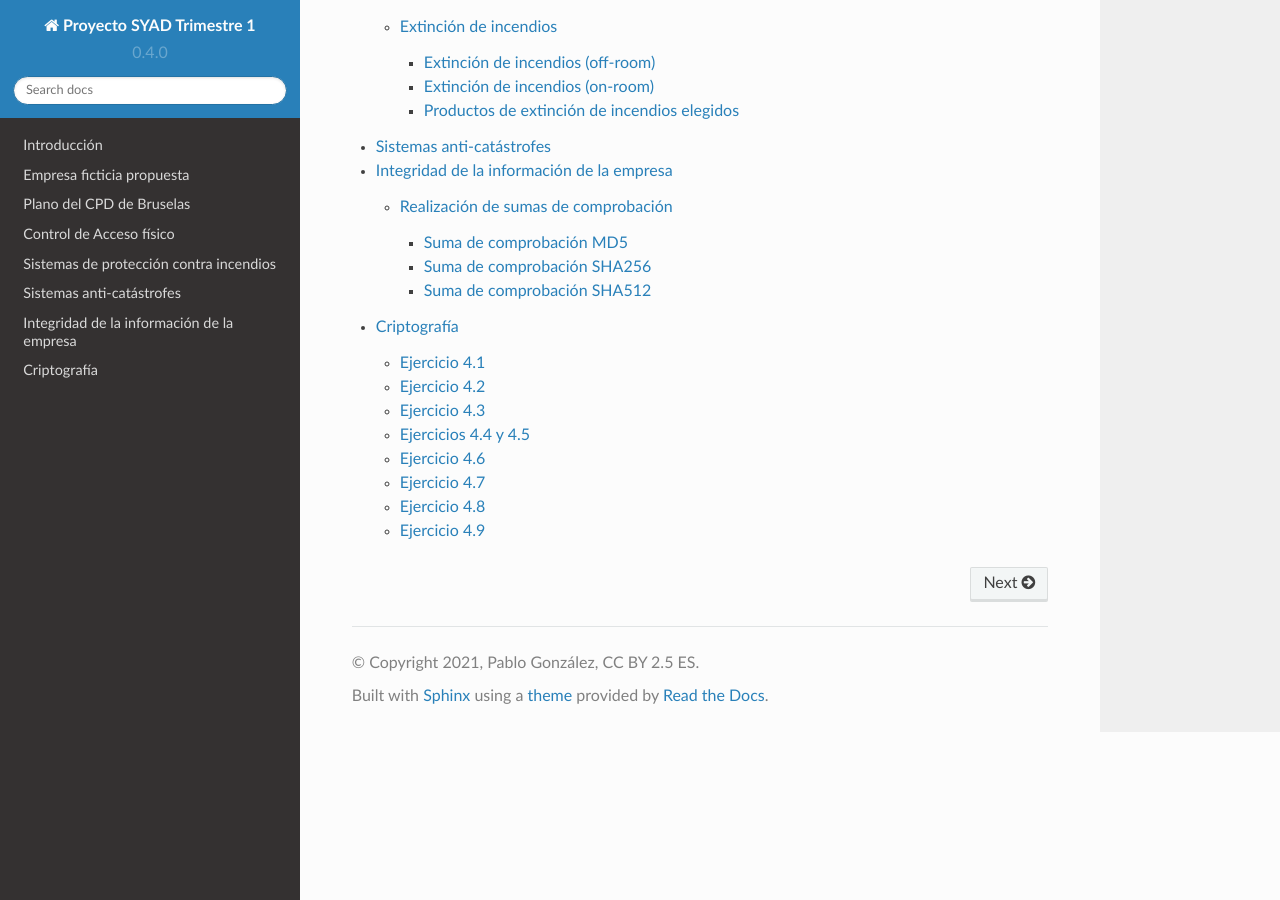
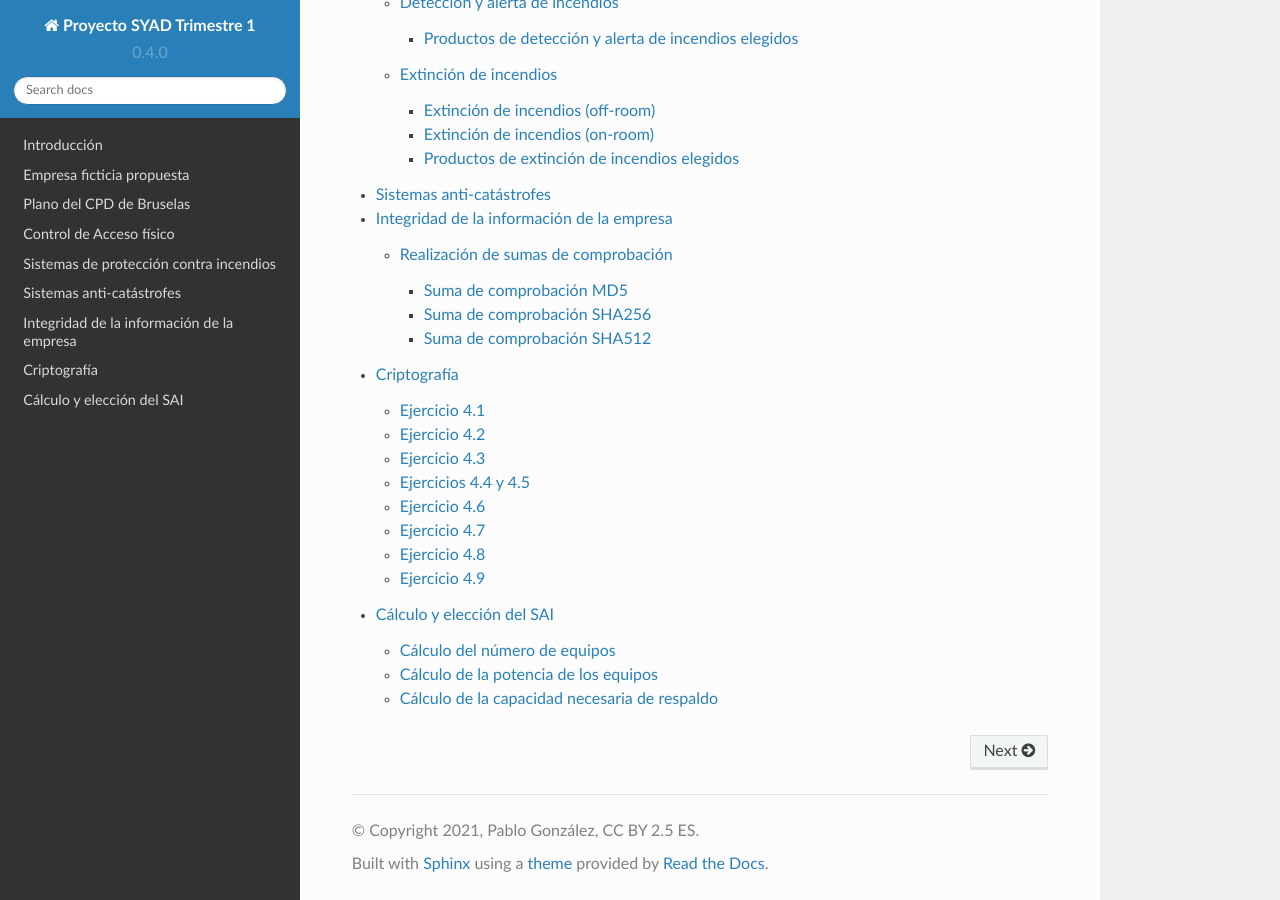
Before and after one commit to gonzaleztroyano/ASIR2-SYAD-P1, a Sphinx documentation site: the page built from docs/source/index.rst, in a window 1280 px wide and 900 px high, scrolled down 1215 px. Built offline with Sphinx 7.4.7 and the Read the Docs theme 2.0.0, drawn with Linux system fonts in a browser that asks for light colours; some of the changed lines change nothing that is shown; some of the changed text lies outside the part shown.

Commit message:
SAI inicio

```diff
--- /dev/null
+++ b/docs/source/calculo-eleccion-sai.rst
@@ -0,0 +1,58 @@
+**************************
+Cálculo y elección del SAI
+**************************
+
+Viendo el plano del CPD Bruselas nos percatamos de la gran cantidad de equipos que puede alojar:
+
+.. raw:: html
+
+    <div style="position: relative; margin: 2em; padding-bottom: 56.25%; height: 0; overflow: hidden; max-width: 100%; height: auto;">
+       <a href="https://raw.githubusercontent.com/gonzaleztroyano/ASIR2-SYAD-P1/main/docs/source/images/ASIR2.SYAD.P1.2.svg" rel="noopener"><img src="https://raw.githubusercontent.com/gonzaleztroyano/ASIR2-SYAD-P1/main/docs/source/images/ASIR2.SYAD.P1.2.svg" alt=""></a>
+    </div>
+
+Cálculo del número de equipos
+=============================
+
+Cada zona en naranja tiene espacio para 3 racks estandar. Serán racks de 42U x 19", aproximadamente 2 metros de alto por 50cm de ancho.
+
+Con un sencillo cálculo podemos obtener la cifra de hasta 72 racks que podemos tener funcionando en el CPD. La sección *D* de los racks [#nota1]_ contará con los equipos de conectividad y balanceo de carga entre los servidores. La comunicación con el exterior se realiza en los *border routers*, situados en la planta sótano del edificio.
+
+En este momento se estima que únicamente se está utilizando aproximadamente la mitad del espacio. Por tanto tenemos unos 35 racks que asegurar.
+
+Aunque estos racks tienen hasta 42U para el despliegue de equipos,se están utilizando 30, evitando situar los equipos en las posiciones inferiores para evitar que las trabajadoras y trabajadores tengan que agacharse y mantener posiciones poco ergonómicas.
+
+ .. note ::
+    Por tanto tenemos 35 racks y 30 Us = 1050 U disponibles
+
+No todos los equipos ocupan 1U, unos 300 aproximadamente ocupan 2U, los dedicados al almacenamiento en Hadoop. Los resultados son: 600U ocupadas por 300 equipos dedicados al almacenamiento, 350U con 350 equipos dedicados al procesamiento y 100U ocupadas por 100 equipos dedicados a la interconexión
+
+Cálculo de la potencia de los equipos
+======================================
+
+En la elección de los dispositivos se ha tenido en cuenta la eficiencia y el consumo energético.
+
+Se toma una media de 200W por equipo. Los switches y equipos de conectividad consumen menos que los equipos de almacenamiento, y estos a su vez menos que los equipos de procesamiento.
+
+ .. note ::
+
+    Tenemos por tanto 200W * 750 equipos = 150 000 W
+
+
+Cálculo de la capacidad necesaria de respaldo
+==============================================
+
+El objetivo de est CPD es estar siempre operativo. En cualquier caso, la empresa puede permitirse durante un espacio limitado del tiempo la pérdida de un CPD sin que esto afecte a las operaciones visibles de la empresa. El SLO [#nota2]_ es del 100%, pero el SLA[#nota3]_ acordado con la ejecutiva de la empresa es menor, del 99,5%. Tener un SLA del 99,5% significa no estar más de 1,8 días fuera de servicio en un periodo de 1 año natural.
+
+Sin embargo, gracias a la característica distribuida de la empresa y a nuestro sistema de control DNS podríamos redirigir algunos servicios a otro CPD mientras dure la incidencia en un CPD dado.
+
+Los servicios internos podrían verse afectados, sobre todo los menos cruciales. El objetivo crucial es que la parte visible de la empresa (web, portales de relaciones con clientes) no se vea afectado y la diferencia de rendimiento sea mínima.
+
+Por tanto, la capacidad energética de respaldo se ha calculado para alimentar los sistemas durante un maximo de 2h.
+
+Un armario
+
+.. rubric:: Notas al pie de página
+
+    .. [#nota1] Cada conjunto de 3 racks está identificado por un código único, que no solo lo identifica a nivel de CPD, sino de toda la empresa. De esta forma *S-BRU-2-C1* significa *Servidor, en CPD BRUselas, sala 2, sección C, conjunto 1*. En Bilbao la nomenclatura es similar, cambiando *BRU* por *BIO*, que es el distintivo del aeropuerto de la ciudad.
+    .. [#nota2] *Service Level Objective*, Objetivo de nivel de servicio. Lo que se espera que el servicio esté disponible.
+    .. [#nota3] *Service Level Agreement*, Acuerdo de nivel de servicio. Aunque se utiliza en acuerdos comerciales, en Carpet4You la utilizamos para definir el mínimo de tiempo que debe estar completamente operativo el CPD.
--- a/docs/source/index.rst
+++ b/docs/source/index.rst
@@ -3,6 +3,7 @@ Proyecto integrador Seguridad y Alta Disponibilidad
 
 En esta página web se irán añadiendo los resúmenes de las tareas realizadas para el proyecto integrador de Seguridad y Alta Disponibilidad, en el curso de 2º ASIR.
 
+Puedes acceder a la **web de la empresa** desde `este enlace <https://carpet4you.site?utm_source=rtd>`_.
 
 .. note::
 
@@ -21,3 +22,4 @@ En esta página web se irán añadiendo los resúmenes de las tareas realizadas
    seguridad-anti-catastrofes
    integridad-de-la-informacion
    criptografia
+   calculo-eleccion-sai
```
